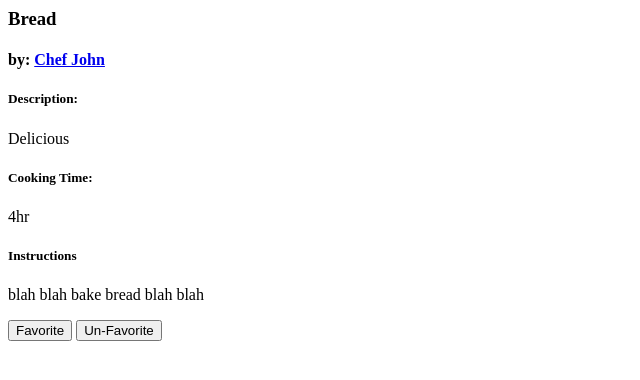
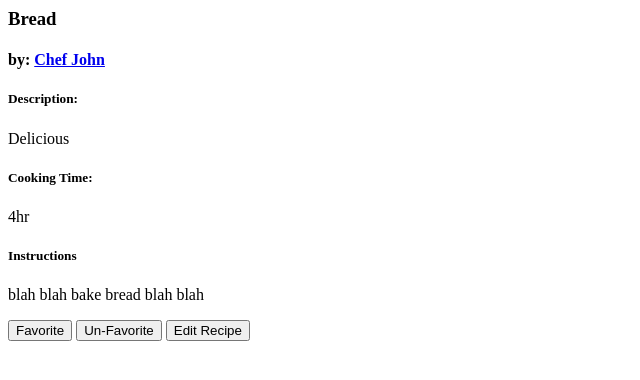
Before and after one commit to Slamerz/recipebox, a Django app: page /recipes/1 in a window 1280 px wide. Shown: the top 380 px of the page, without its empty margins (0-640 px from the left). Run offline with Django 3.2, Linux system fonts and the light colour scheme; a user stored in the database is signed in; data comes from the database, SQL or seed files in the repository; both versions use the stored data as it was after the commit.

Commit message:
Added Edit user

```diff
--- /dev/null
+++ b/recipebox/templates/edit_recipe.html
@@ -0,0 +1,5 @@
+<form action="/editrecipe/{{ recipe_id }}" method="post">
+  {% csrf_token %}
+  {{ form.as_p }}
+  <input type="submit" value="Submit" />
+</form>
--- a/recipebox/templates/recipe.html
+++ b/recipebox/templates/recipe.html
@@ -11,7 +11,10 @@
 <p>{{ recipe.time_required }}</p>
 <h5>Instructions</h5>
 <p>{{ recipe.instructions }}</p>
-{% if signed_in %}
+{% if user.is_authenticated %}
     <a href={% url 'favorite' id=recipe.id %}><button>Favorite</button></a>
     <a href={% url 'unfavorite' id=recipe.id %}><button>Un-Favorite</button></a>
 {% endif %}
+{% if user == recipe.author.user or user.is_staff%}
+    <a href={% url 'editrecipe' id=recipe.id%}><button>Edit Recipe</button></a>
+{% endif %}
--- a/recipebox/urls.py
+++ b/recipebox/urls.py
@@ -31,5 +31,6 @@ urlpatterns = [
     path('login/', views.login_view, name='login'),
     path('logout/', views.logout_view, name='logout'),
     path('favorite/<int:id>', views.favorite_view, name='favorite'),
-    path('unfavorite/<int:id>', views.unfavoritre_view, name='unfavorite')
+    path('unfavorite/<int:id>', views.unfavoritre_view, name='unfavorite'),
+    path('editrecipe/<int:id>', views.edit_recipe_view, name='editrecipe')
 ]
--- a/recipebox/views.py
+++ b/recipebox/views.py
@@ -36,9 +36,7 @@ def recipe_view(request, id):
     html = 'recipe.html'
 
     recipe = Recipe.objects.get(pk=id)
-    signed_in = request.user.is_authenticated
-
-    return render(request, html, {'recipe': recipe, 'signed_in': signed_in})
+    return render(request, html, {'recipe': recipe, 'user': request.user})
 
 
 def author_view(request, id):
@@ -134,3 +132,17 @@ def unfavoritre_view(request, id):
     recipe = Recipe.objects.get(pk=id)
     author.favorites.remove(recipe)
     return HttpResponseRedirect(reverse('homepage'))
+
+
+@login_required
+def edit_recipe_view(request, id):
+    html = 'edit_recipe.html'
+    recipe = Recipe.objects.get(pk=id)
+
+    if request.method == 'POST':
+        form = AddRecipeForm(request.user, request.POST, instance=recipe)
+        form.save()
+        return HttpResponseRedirect(reverse('homepage'))
+
+    form = AddRecipeForm(request.user, instance=recipe)
+    return render(request, html, {'form': form, 'recipe_id': recipe.id})
```
Also changed, not shown: db.sqlite3.
